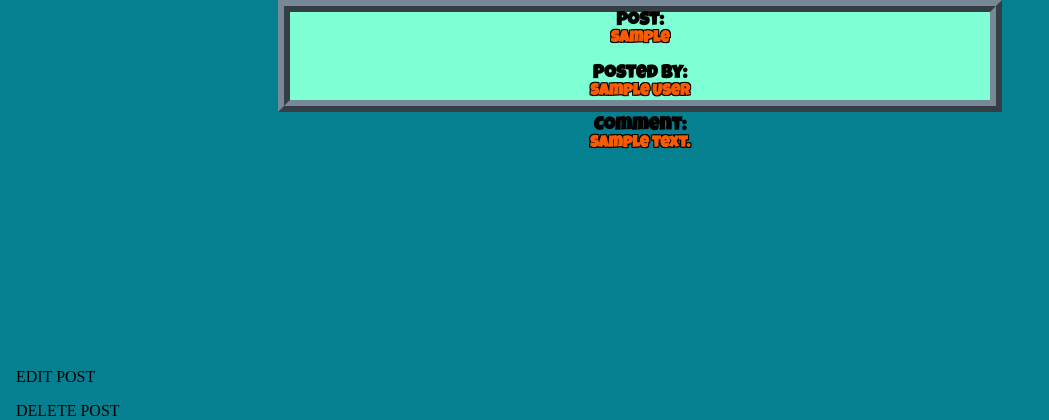
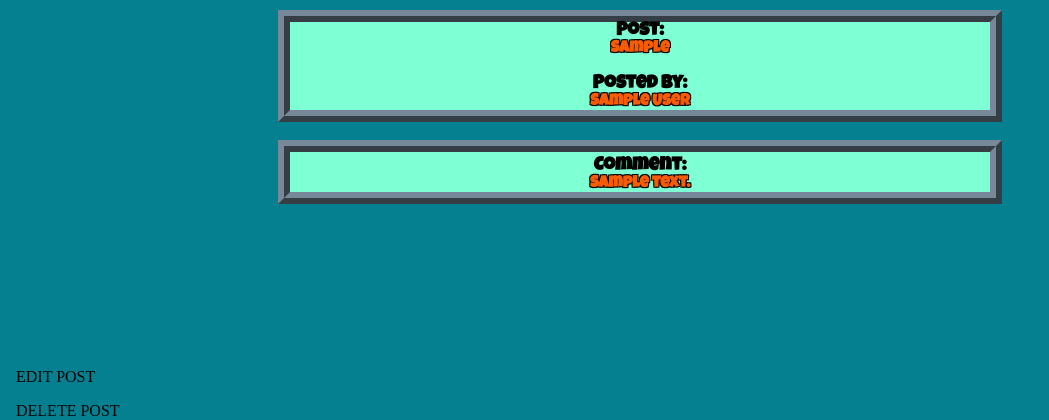
Before and after one commit to Klippman/sprivia, a Rails app: page /posts/1 in a window 1280 px wide. Shown: the top 420 px of the page, without its empty margins (0-1049 px from the left). Run offline with Rails 7, Linux system fonts and the light colour scheme; tables that the repository leaves empty hold one stand-in row (Sample ...); style sheets or scripts are compiled from the project's sources; some libraries are stand-ins or nearby versions.

Commit message:
css and ruby changes

```diff
--- a/app/assets/stylesheets/comments.scss
+++ b/app/assets/stylesheets/comments.scss
@@ -1,4 +1,4 @@
-// comments page (/comments/new.html.erb)
+// create comment page (/comments/new.html.erb)
 
 #comment_body_background {
     background: #048090;
--- a/app/assets/stylesheets/posts.scss
+++ b/app/assets/stylesheets/posts.scss
@@ -1,7 +1,12 @@
 /* /posts/show.html.erb */
 
 #comment_div{
+    border: 12px ridge lightslategrey;
+    background-color: aquamarine;
+    margin: auto;
     text-align: center;
+    width: 700px;
+    word-wrap: break-word;
 
     h3 {
         font-family: 'Luckiest Guy', cursive;
@@ -40,6 +38,7 @@
 }
 
 #post_show_div_parent {
+    margin-top: 10px;
     text-align: center;
 
     h3 {
```
Also changed, not shown: other parts of app/assets/stylesheets/posts.scss (+0 -7 lines), app/views/posts/show.html.erb (+6 -6 lines).
